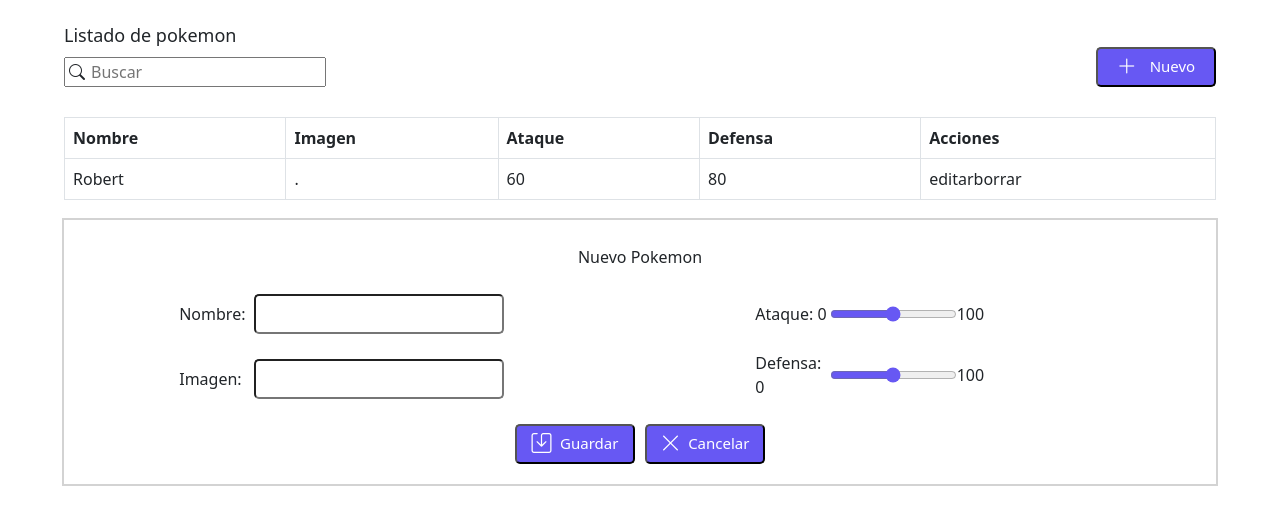
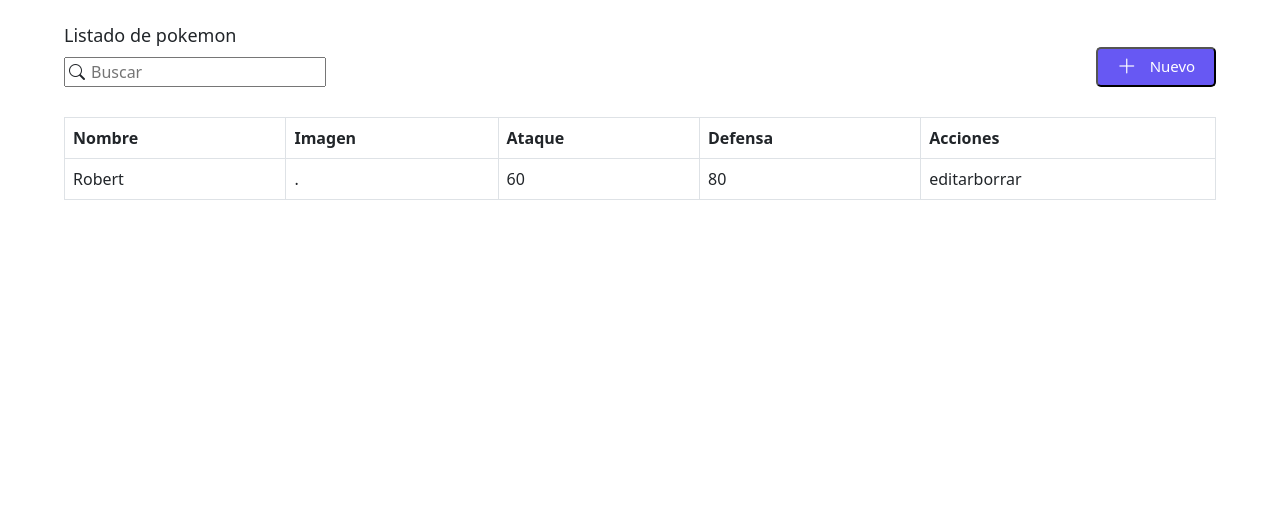
Before and after one commit to Peererxon/devsu-CRUD-pokemons, a React (Create React App) app: page / in a window 1280 px wide. Shown: the top 524 px of the page. Built offline with nearby package versions, Linux system fonts and the light colour scheme.

Commit message:
WIP: mostrando y ocultando formulario para pokemon segun logica

```diff
--- a/src/listPokemon/components/PokemonForm.tsx
+++ b/src/listPokemon/components/PokemonForm.tsx
@@ -1,5 +1,12 @@
 import "./styles/PokemonForm.scss";
-export const PokemonForm = () => {
+
+interface Props {
+  showForm: (formStatus: boolean) => void;
+}
+export const PokemonForm = ({ showForm }: Props) => {
+  const handleCloseForm = () => {
+    showForm(false);
+  };
   return (
     <div className="pokeForm">
       <span className="pokeForm__title">Nuevo Pokemon</span>
@@ -72,7 +79,7 @@ export const PokemonForm = () => {
           Guardar
         </button>
 
-        <button className="button button--primary">
+        <button className="button button--primary" onClick={handleCloseForm}>
           <i className="bi bi-x-lg"></i>
           Cancelar
         </button>
--- a/src/listPokemon/containers/PokemonApp.tsx
+++ b/src/listPokemon/containers/PokemonApp.tsx
@@ -1,7 +1,9 @@
+import { useState } from "react";
 import { PokemonForm } from "../components/PokemonForm";
 import { PokemonList } from "../components/PokemonList";
 import "./styles/PokemonApp.scss";
 export const PokemonApp = () => {
+  const [showForm, setShowForm] = useState(false);
   return (
     <>
       <div className="search">
@@ -12,13 +14,17 @@ export const PokemonApp = () => {
             <input type="search" placeholder="Buscar" />
           </div>
         </div>
-        <button type="button" className="button button--primary">
+        <button
+          type="button"
+          className="button button--primary"
+          onClick={() => setShowForm(true)}
+        >
           <i className="bi bi-plus-lg"></i>
           Nuevo
         </button>
       </div>
       <PokemonList />
-      <PokemonForm />
+      {showForm && <PokemonForm showForm={setShowForm} />}
     </>
   );
 };
```
